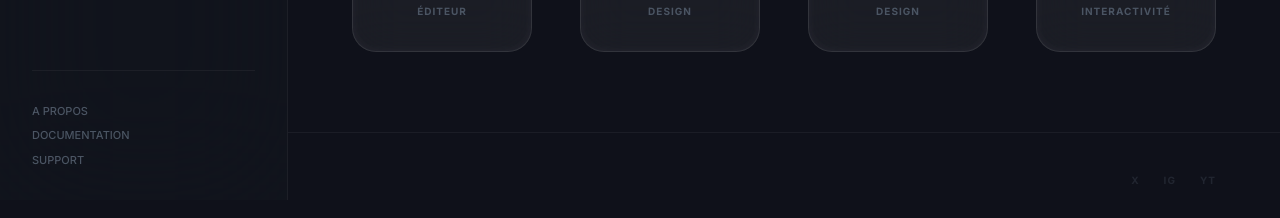
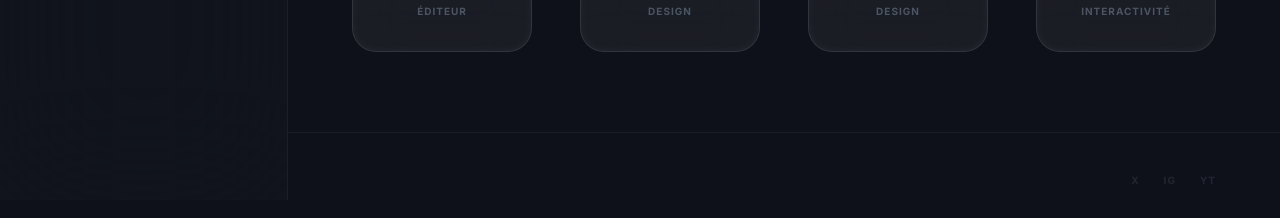
Before and after one commit to ecloutier-can/couteau_suisse_moodle, a React (Vite) app: page / in a window 1280 px wide. Shown: the part 600-818 px from the top of the page. Built offline with nearby package versions, Linux system fonts and the light colour scheme.

Commit message:
UI: Remove sidebar support links

```diff
--- a/src/App.jsx
+++ b/src/App.jsx
@@ -45,11 +45,7 @@ const Sidebar = ({ activeCategory, setCategory }) => {
       </div>
 
       <div className="mt-auto p-8 pt-4 space-y-6">
-        <div className="pt-8 border-t border-white/5 text-[11px] text-gray-600 font-medium">
-          <p className="mb-2">A PROPOS</p>
-          <p className="mb-2">DOCUMENTATION</p>
-          <p>SUPPORT</p>
-        </div>
+        {/* Liens de support retirés */}
       </div>
     </div>
   );
```
